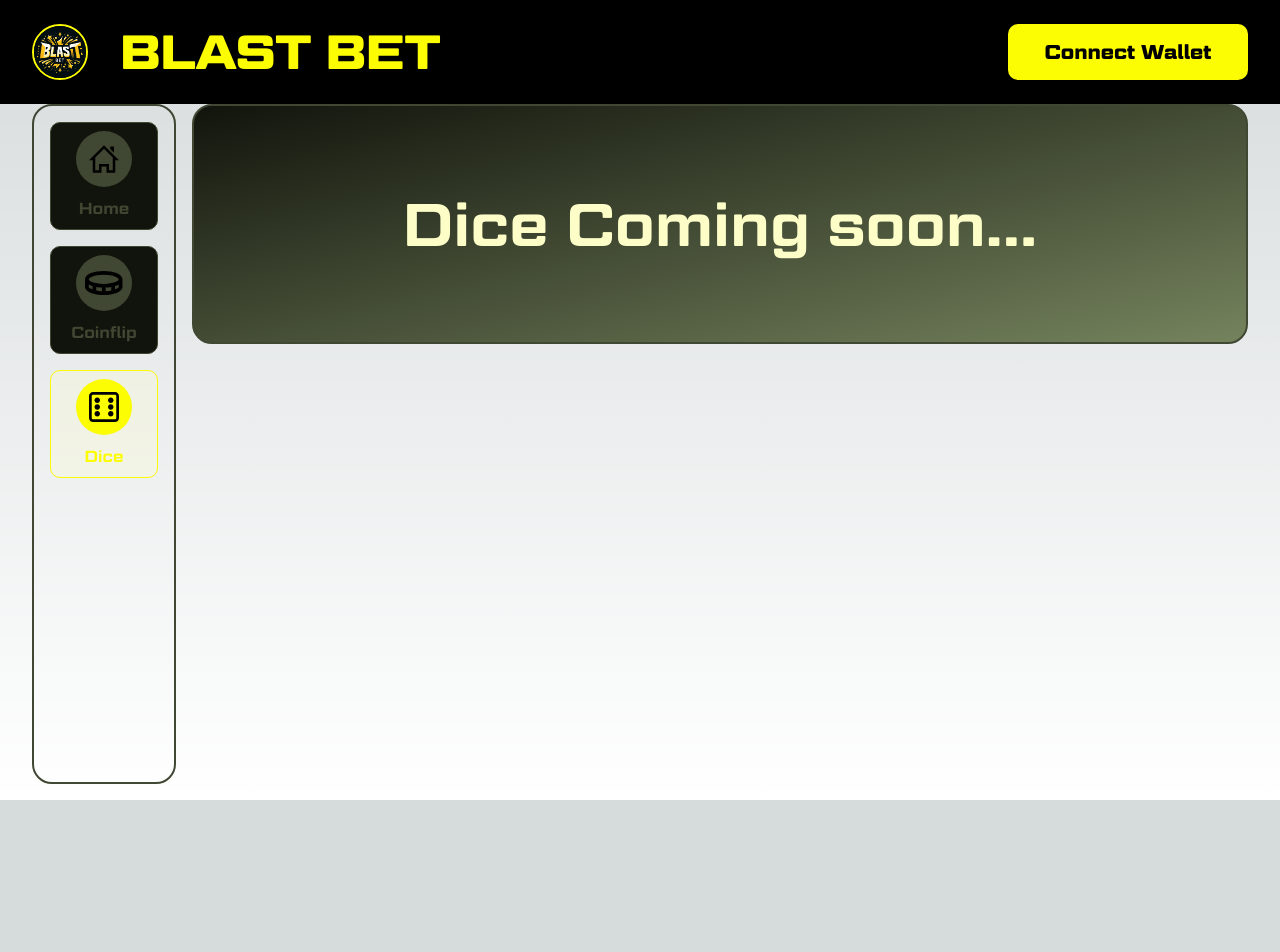
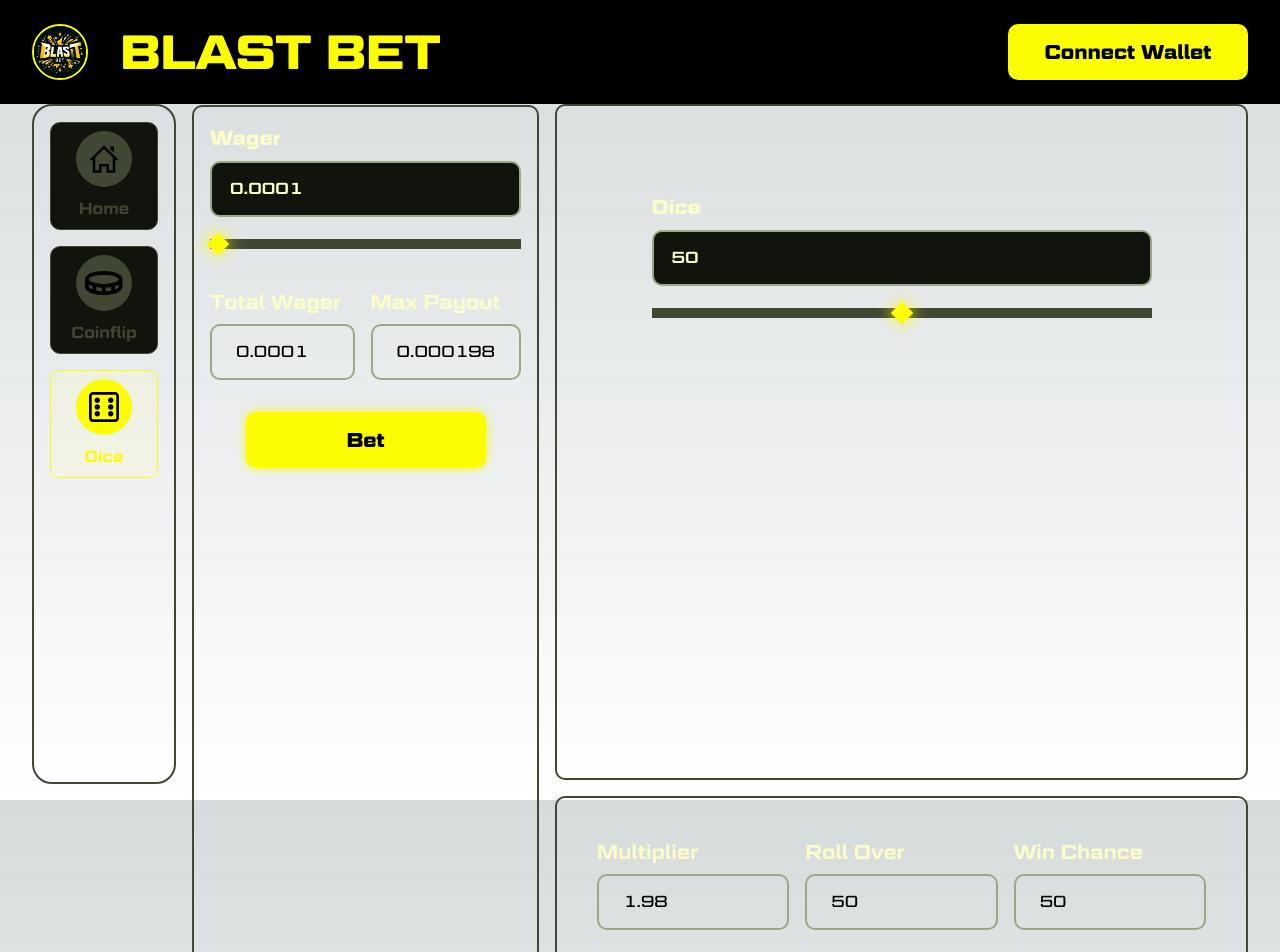
Before and after one commit to wittawink/blastbetbb, a Next.js app: page /dice in a window 1280 px wide. Shown: the top 952 px of the page. Before the commit the page ends 800 px from the top, so only its background shows below. Built offline with nearby package versions, Linux system fonts and the light colour scheme.

Commit message:
implement ui in dice game 80%

```diff
--- a/src/hooks/useWeb3.ts
+++ b/src/hooks/useWeb3.ts
@@ -4,7 +4,7 @@
 import BlastCoinFlip from "@/assets/abi/BlastCoinFlip.json";
 import BlastDiceGame from "@/assets/abi/BlastDiceGame.json";
 import Web3 from "web3";
-import { CoinFlipResult } from "@/types/coinflip";
+import { GameResult } from "@/types/game";
 
 export default function useWeb3() {
   const router = useRouter();
@@ -106,7 +106,7 @@
             provider: process.env.NEXT_PUBLIC_PROVIDER_URLS,
           }
         );
-        setCoinFlipResult(CoinFlipResult.Pending);
+        setCoinFlipResult(GameResult.Pending);
         setOnCoinFlipContract(true);
         const amount = web3.utils.toWei(betAmount, "ether"); // Convert amount to wei
         contract.methods
@@ -116,9 +116,9 @@
             setOnCoinFlipContract(false);
             if (receipt.events !== undefined) {
               if (receipt.events.GameResult.returnValues.won === true) {
-                setCoinFlipResult(CoinFlipResult.Win);
+                setCoinFlipResult(GameResult.Win);
               } else {
-                setCoinFlipResult(CoinFlipResult.Lose);
+                setCoinFlipResult(GameResult.Lose);
               }
             }
           })
--- a/src/stores/useWallet.ts
+++ b/src/stores/useWallet.ts
@@ -1,14 +1,16 @@
-import { CoinFlipResult } from "@/types/coinflip";
+import { GameResult } from "@/types/game";
 import { create } from "zustand";
 import { persist } from "zustand/middleware";
 
 interface UseWallet {
   walletConnected: boolean;
   onCoinFlipContract: boolean;
-  coinFlipResult: CoinFlipResult;
+  coinFlipResult: GameResult;
+  diceGameResult: GameResult;
   setWalletConnected: (walletConnected: boolean) => void;
   setOnCoinFlipContract: (onCoinFlipContract: boolean) => void;
-  setCoinFlipResult: (coinFlipResult: CoinFlipResult) => void;
+  setCoinFlipResult: (coinFlipResult: GameResult) => void;
+  setDiceGameResult: (diceGameResult: GameResult) => void;
 }
 
 const useWallet = create<UseWallet>()(
@@ -16,15 +18,19 @@
     (set, get) => ({
       walletConnected: false,
       onCoinFlipContract: false,
-      coinFlipResult: CoinFlipResult.Pending,
+      coinFlipResult: GameResult.Pending,
+      diceGameResult: GameResult.Pending,
       setWalletConnected: (walletConnected: boolean) => {
         set({ walletConnected });
       },
       setOnCoinFlipContract: (onCoinFlipContract: boolean) => {
         set({ onCoinFlipContract });
       },
-      setCoinFlipResult: (coinFlipResult: CoinFlipResult) => {
+      setCoinFlipResult: (coinFlipResult: GameResult) => {
         set({ coinFlipResult });
+      },
+      setDiceGameResult: (diceGameResult: GameResult) => {
+        set({ diceGameResult });
       },
     }),
     {
@@ -33,6 +39,7 @@
         walletConnected: state.walletConnected,
         onCoinFlipContract: state.onCoinFlipContract,
         coinFlipResult: state.coinFlipResult,
+        diceGameResult: state.diceGameResult,
       }),
       skipHydration: true,
     }
--- a/src/types/coinflip.ts
+++ b/src/types/game.ts
@@ -1,4 +1,4 @@
-export enum CoinFlipResult {
+export enum GameResult {
   Pending = "PENDING",
   Win = "WIN",
   Lose = "LOSE",
--- a/src/ui/core/CoinflipDetail/index.tsx
+++ b/src/ui/core/CoinflipDetail/index.tsx
@@ -11,7 +11,7 @@
 import Image from "next/image";
 import cn from "@/lib/cn";
 import customInput from "@/styles/custom-input.module.css";
-import { CoinFlipResult } from "@/types/coinflip";
+import { GameResult } from "@/types/game";
 
 export default function CoinflipDetail() {
   const { getEtherAmountInWallet, callCoinflipbet } = useWeb3();
@@ -46,7 +46,7 @@
   };
 
   const onChangeToggleSwitch = (isHead: boolean) => {
-    setCoinFlipResult(CoinFlipResult.Pending);
+    setCoinFlipResult(GameResult.Pending);
     setSelectHead(isHead);
   };
 
@@ -66,11 +66,11 @@
 
   const getBorderOnCoinFlipState = () => {
     switch (coinFlipResult) {
-      case CoinFlipResult.Win:
+      case GameResult.Win:
         return "border-[#00CC00]";
-      case CoinFlipResult.Lose:
+      case GameResult.Lose:
         return "border-[#FF3333]";
-      case CoinFlipResult.Pending:
+      case GameResult.Pending:
         return "border-[#404833]";
       default:
         return "border-[#404833]";
--- a/src/ui/core/DiceDetail/index.tsx
+++ b/src/ui/core/DiceDetail/index.tsx
@@ -1,19 +1,164 @@
 "use client";
-import BaseGradientView from "@/ui/base/BaseGradientView";
+import useWeb3 from "@/hooks/useWeb3";
+import cn from "@/lib/cn";
+import useWallet from "@/stores/useWallet";
+import { GameResult } from "@/types/game";
+import BaseButton from "@/ui/base/BaseButton";
+import BaseInput from "@/ui/base/BaseInput";
+import BaseInputSlideBar from "@/ui/base/BaseInputSlideBar";
+import customInput from "@/styles/custom-input.module.css";
+import Image from "next/image";
+import { useState, useEffect } from "react";
 
 export default function DiceDetail() {
+  const { getEtherAmountInWallet, callCoinflipbet } = useWeb3();
+  const {
+    walletConnected,
+    onCoinFlipContract,
+    coinFlipResult,
+    setCoinFlipResult,
+  } = useWallet();
+  const [wager, setWager] = useState<string>("0.0001");
+  const [maxWager, setMaxWager] = useState<number>(0.0001);
+  const [roll, setRoll] = useState<string>("50");
+  const [multiplier, setMultiplier] = useState<string>("1.98");
+  const [winChance, setWinChance] = useState<string>("50");
+
+  useEffect(() => {
+    useWallet.persist.rehydrate();
+    handleGetEthAmount();
+  }, []);
+
+  const handleGetEthAmount = async () => {
+    const ethAmount = await getEtherAmountInWallet();
+    const maxBetAmount = Number(process.env.NEXT_PUBLIC_DICEGAME_MAX_BET!);
+    if (ethAmount !== undefined) {
+      const amount = Number(ethAmount);
+      if (amount > maxBetAmount) {
+        setMaxWager(maxBetAmount);
+      } else {
+        setMaxWager(amount);
+      }
+    } else {
+      setMaxWager(maxBetAmount);
+    }
+  };
+
+  const onChangeWager = (value: string) => {
+    setWager(value);
+  };
+
+  const onChangeRoll = (value: string) => {
+    setRoll(value);
+    const newWinChance = calculateWinChance(value);
+    calculateMultiplier(newWinChance);
+  };
+
+  const handleOnClickBet = () => {
+    if (walletConnected) {
+      //callCoinflipbet(selectHead, wager);
+    }
+  };
+
+  const calculateMaxPayout = (): string => {
+    return (Number(wager) * Number(multiplier)).toFixed(6);
+  };
+
+  const calculateWinChance = (value: string): string => {
+    const newWinChance = String(100 - Number(value));
+    setWinChance(newWinChance);
+    return newWinChance;
+  };
+
+  const calculateMultiplier = (value: string) => {
+    setMultiplier((99 / Number(value)).toFixed(4));
+  };
+
+  const getBorderOnDiceGameState = () => {
+    switch (coinFlipResult) {
+      case GameResult.Win:
+        return "border-[#00CC00]";
+      case GameResult.Lose:
+        return "border-[#FF3333]";
+      case GameResult.Pending:
+        return "border-[#404833]";
+      default:
+        return "border-[#404833]";
+    }
+  };
   return (
-    <main className="flex flex-col items-center">
-      <BaseGradientView
-        className="h-[240px] flex items-center justify-center"
-        fromColor={"from-[#11140C]"}
-        toColor={"to-[#75835D]"}
-        borderColor={"border-[#404833]"}
-      >
-        <div className="text-center font-geomGraphic text-[60px] text-[#FCFDC7] font-semibold">
-          Dice Coming soon...
+    <main className="flex flex-row items-center justify-center">
+      <div className="w-2/6 h-[866px] flex flex-col border-[2px] border-[#404833] rounded-[10px] p-[16px]">
+        <BaseInputSlideBar
+          title={"Wager"}
+          value={wager}
+          min={Number(process.env.NEXT_PUBLIC_DICEGAME_MIN_BET!)}
+          max={maxWager}
+          step={Number(process.env.NEXT_PUBLIC_DICEGAME_MIN_BET!)}
+          handleOnSlideBar={onChangeWager}
+        ></BaseInputSlideBar>
+        <div className="flex flex-row gap-4 mt-8">
+          <BaseInput
+            title={"Total Wager"}
+            value={wager}
+            className="w-1/2"
+          ></BaseInput>
+          <BaseInput
+            title={"Max Payout"}
+            value={calculateMaxPayout()}
+            className="w-1/2"
+          ></BaseInput>
         </div>
-      </BaseGradientView>
+        <div className="flex justify-center mt-8">
+          <BaseButton
+            className="h-14 w-60 text-xl font-bold font-geomGraphic bg-[#FCFC03] rounded-[10px] relative overflow-hidden text-black drop-shadow-[0_0_5px_rgba(252,252,3,1)]"
+            onClick={handleOnClickBet}
+          >
+            Bet
+          </BaseButton>
+        </div>
+      </div>
+      <div className="ml-[16px] w-4/6 flex flex-col gap-4">
+        <div
+          className={cn(
+            "border-[2px] rounded-[10px] flex items-center justify-center",
+            getBorderOnDiceGameState()
+          )}
+        >
+          <div
+            className={cn(
+              customInput.flipCard,
+              "w-[500px] h-[500px] m-[86px] overflow-hidden"
+            )}
+          >
+            <BaseInputSlideBar
+              title={"Dice"}
+              value={roll}
+              min={Number(process.env.NEXT_PUBLIC_DICEGAME_MIN_ROLL!)}
+              max={Number(process.env.NEXT_PUBLIC_DICEGAME_MAX_ROLL!)}
+              step={Number(process.env.NEXT_PUBLIC_DICEGAME_MIN_ROLL!)}
+              handleOnSlideBar={onChangeRoll}
+            ></BaseInputSlideBar>
+          </div>
+        </div>
+        <div className="h-[184] border-[2px] border-[#404833] rounded-[10px] flex items-center justify-center gap-4 p-10">
+          <BaseInput
+            title={"Multiplier"}
+            value={multiplier}
+            className="w-1/3"
+          ></BaseInput>
+          <BaseInput
+            title={"Roll Over"}
+            value={roll}
+            className="w-1/3"
+          ></BaseInput>
+          <BaseInput
+            title={"Win Chance"}
+            value={winChance}
+            className="w-1/3"
+          ></BaseInput>
+        </div>
+      </div>
     </main>
   );
 }
```
